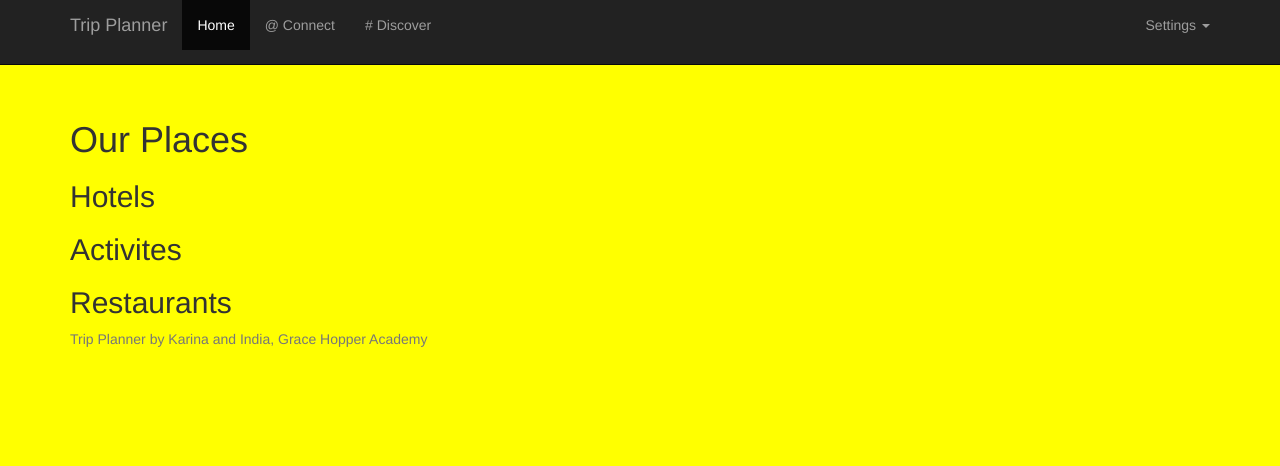
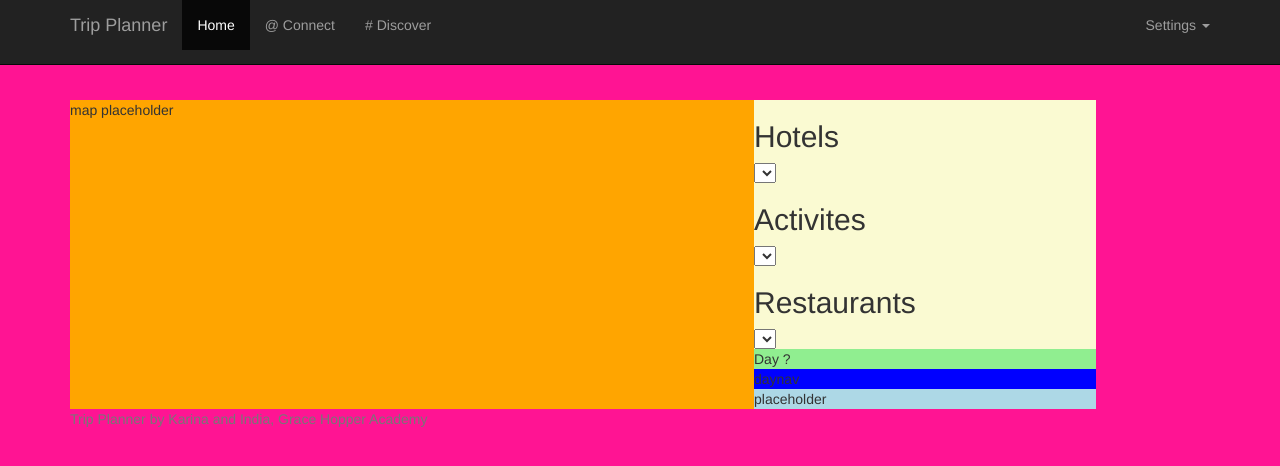
Before and after one commit to indiamos/trip-planner, a website: page views/index.html in a window 1280 px wide. Drawn offline with nearby package versions, Linux system fonts and the light colour scheme; files that its build step writes are made by us from their sources.

Commit message:
pretty things

```diff
--- /dev/null
+++ b/assets/stylesheets/style.scss
@@ -0,0 +1,37 @@
+body {
+  background-color: deeppink;
+}
+
+li {margin-bottom: 1em;}
+#main {
+  margin-top: 100px;
+  display: flex;
+}
+
+#sidebar {
+  display: flex;
+  flex-direction: column;
+  flex-basis: 30%;
+}
+
+#mapbox {
+  background-color: orange;
+  flex-basis: 60%;
+}
+
+#placebox {
+  background-color:lightgoldenrodyellow;
+}
+
+#tripbox {
+  background-color: lightblue;
+
+}
+
+#dayheader {
+  background-color: lightgreen;
+}
+
+#daynav {
+  background-color: blue;
+}
--- a/assets/stylesheets/test.scss
+++ /dev/null
@@ -1,5 +0,0 @@
-
-
-body {
-  background-color: yellow;
-}
--- a/public/stylesheets/test.css
+++ /dev/null
@@ -1,2 +0,0 @@
-body {
-  background-color: yellow; }
--- a/views/index.html
+++ b/views/index.html
@@ -1,30 +1,64 @@
 {% extends "layout.html" %}
 
+
+
 {% block content %}
-  <h1>Our Places</h1>
+
+<div id="mapbox">map placeholder</div>
+
+
+
+<div id="sidebar">
+
+
+<div id="placebox">
+
+
+
 
   <h2>Hotels</h2>
 
-  <ul class="list-unstyled">
+  <select name="hotels">
     {% for hotel in templateHotels %}
-      <li><a href="/hotels/{{hotel.id}}">{{hotel.name}}</a></li>
+      <option value="{{hotel.id}}">{{hotel.name}}</option>
     {% endfor %}
-  </ul>
+  </select>
 
   <h2>Activites</h2>
 
-  <ul class="list-unstyled">
-    {% for activity in templateActivities %}
-      <li><a href="/activities/{{activity.id}}">{{activity.name}}</a></li>
+  <select name="activities">
+   {% for activity in templateActivities %}
+      <option value="{{activity.id}}">{{activity.name}}</option>
     {% endfor %}
-  </ul>
+  </select>
+
 
   <h2>Restaurants</h2>
 
-  <ul class="list-unstyled">
-    {% for restaurant in templateRestaurants %}
-      <li><a href="/restaurants/{{restaurant.id}}">{{restaurant.name}}</a></li>
+  <select name="restaurants">
+   {% for restaurant in templateRestaurants %}
+      <option value="{{restaurant.id}}">{{restaurant.name}}</option>
     {% endfor %}
-  </ul>
+  </select>
+
+
+
+</div>
+
+
+<div id="tripbox">
+
+  <div id="dayheader"> Day ? </div>
+  <div id="daynav"> daynav </div>
+
+  placeholder
+
+</div>
+
+
+</div>
+
+
+
 
 {% endblock %}
--- a/views/layout.html
+++ b/views/layout.html
@@ -14,7 +14,6 @@
 
     <!-- Custom styles for this template -->
     <link href="/stylesheets/style.css" rel="stylesheet">
-    <link href="/stylesheets/test.css" rel="stylesheet">
 
     <!-- HTML5 shim and Respond.js IE8 support of HTML5 elements and media queries -->
     <!--[if lt IE 9]>
@@ -61,7 +60,7 @@
       </div>
 
       <!-- Begin page content -->
-      <div class="container main">
+      <div class="container" id="main">
         {% block content %}{% endblock %}
       </div> <!-- end container -->
 
```
Also changed, not shown: public/stylesheets/style.css.
